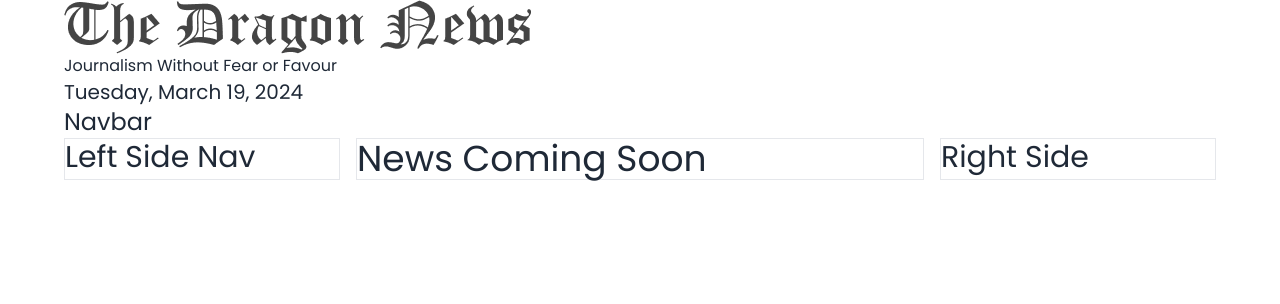
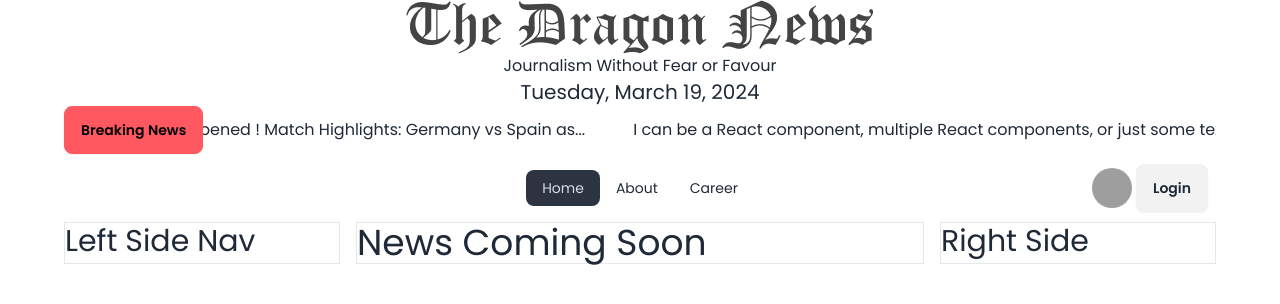
Before and after one commit to SyedHasibAhmed/Dragon-News, a React (Vite) app: page / in a window 1280 px wide. Shown: the top 304 px of the page. Built offline with nearby package versions, Linux system fonts and the light colour scheme; grey boxes are pictures that could not be loaded.

Commit message:
navbar update

```diff
--- a/package.json
+++ b/package.json
@@ -16,6 +16,7 @@
     "moment": "^2.30.1",
     "react": "^18.2.0",
     "react-dom": "^18.2.0",
+    "react-fast-marquee": "^1.6.4",
     "react-router-dom": "^6.22.3",
     "sort-by": "^1.2.0"
   },
--- /dev/null
+++ b/src/pages/Home/BreakingNews.jsx
@@ -0,0 +1,25 @@
+import Marquee from "react-fast-marquee"; //text slider
+import { Link } from "react-router-dom";
+const BreakingNews = () => {
+  return (
+    <div className="flex">
+      <button className="btn btn-error">Breaking News</button>
+      <Marquee pauseOnHover={true} speed={70}>
+        <Link className="mr-12" to="/">
+          Match Highlights: Germany vs Spain — as it happened ! Match
+          Highlights: Germany vs Spain as...
+        </Link>
+        <Link className="mr-12" to="/">
+          I can be a React component, multiple React components, or just some
+          text....
+        </Link>
+        <Link className="mr-12" to="/">
+          Match Highlights: Germany vs Spain — as it happened ! Match
+          Highlights: Germany vs Spain as...
+        </Link>
+      </Marquee>
+    </div>
+  );
+};
+
+export default BreakingNews;
--- a/src/pages/Home/Home.jsx
+++ b/src/pages/Home/Home.jsx
@@ -2,11 +2,13 @@
 import LeftSideNav from "../Shared/LeftSideNav/LeftSideNav";
 import Navbar from "../Shared/Navbar/Navbar";
 import RightSideNav from "../Shared/RightSideNav/RightSideNav";
+import BreakingNews from "./BreakingNews";
 
 const Home = () => {
   return (
     <div>
       <Header></Header>
+      <BreakingNews></BreakingNews>
       <Navbar></Navbar>
 
       <div className="grid grid-cols-1 md:grid-cols-4 gap-4">
--- a/src/pages/Shared/Header/Header.jsx
+++ b/src/pages/Shared/Header/Header.jsx
@@ -1,10 +1,11 @@
-import logo from "../../../assets/logo.png";
+import logo from "../../../assets/logo.png"; // Dynamic Time
+
 import moment from "moment";
 
 const Header = () => {
   return (
-    <div>
-      <img src={logo} alt="" />
+    <div className="text-center">
+      <img className="mx-auto" src={logo} alt="" />
       <p>Journalism Without Fear or Favour</p>
       <p className="text-xl">{moment().format("dddd, MMMM D, YYYY")}</p>
     </div>
--- a/src/pages/Shared/Navbar/Navbar.jsx
+++ b/src/pages/Shared/Navbar/Navbar.jsx
@@ -1,7 +1,72 @@
+import { Link, NavLink } from "react-router-dom";
+// import userDefaultPic from "../../../assets/user.png";
+
 const Navbar = () => {
+  const navLinks = (
+    <>
+      <li>
+        <NavLink to="/">Home</NavLink>
+      </li>
+      <li>
+        <NavLink to="/about">About</NavLink>
+      </li>
+      <li>
+        <NavLink to="/career">Career</NavLink>
+      </li>
+    </>
+  );
+
   return (
-    <div>
-      <h2 className="text-2xl">Navbar</h2>
+    <div className="navbar bg-base-100">
+      <div className="navbar-start">
+        <div className="dropdown">
+          <div tabIndex={0} role="button" className="btn btn-ghost lg:hidden">
+            <svg
+              xmlns="http://www.w3.org/2000/svg"
+              className="h-5 w-5"
+              fill="none"
+              viewBox="0 0 24 24"
+              stroke="currentColor"
+            >
+              <path
+                strokeLinecap="round"
+                strokeLinejoin="round"
+                strokeWidth="2"
+                d="M4 6h16M4 12h8m-8 6h16"
+              />
+            </svg>
+          </div>
+          <ul
+            tabIndex={0}
+            className="menu menu-sm dropdown-content mt-3 z-[1] p-2 shadow bg-base-100 rounded-box w-52"
+          >
+            {navLinks}
+          </ul>
+        </div>
+      </div>
+      <div className="navbar-center hidden lg:flex">
+        <ul className="menu menu-horizontal px-1">{navLinks}</ul>
+      </div>
+      <div className="navbar-end">
+        <div
+          tabIndex={0}
+          role="button"
+          className="btn btn-ghost btn-circle avatar"
+        >
+          {/* Login logo */}
+          <div className="w-10 rounded-full">
+            <img
+              alt="Tailwind CSS Navbar component"
+              src="https://daisyui.com/images/stock/photo-1534528741775-53994a69daeb.jpg"
+              //   src={userDefaultPic}
+            />
+          </div>
+        </div>
+        {/* Login Button */}
+        <Link>
+          <button className="btn">Login</button>
+        </Link>
+      </div>
     </div>
   );
 };
```
Also changed, not shown: 2 other files (tests, documents, lock files or other folders).
